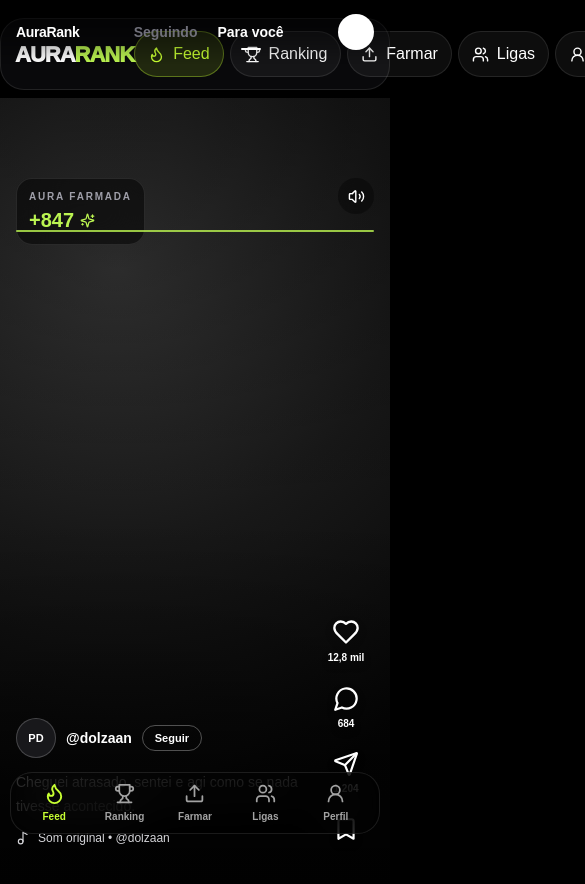
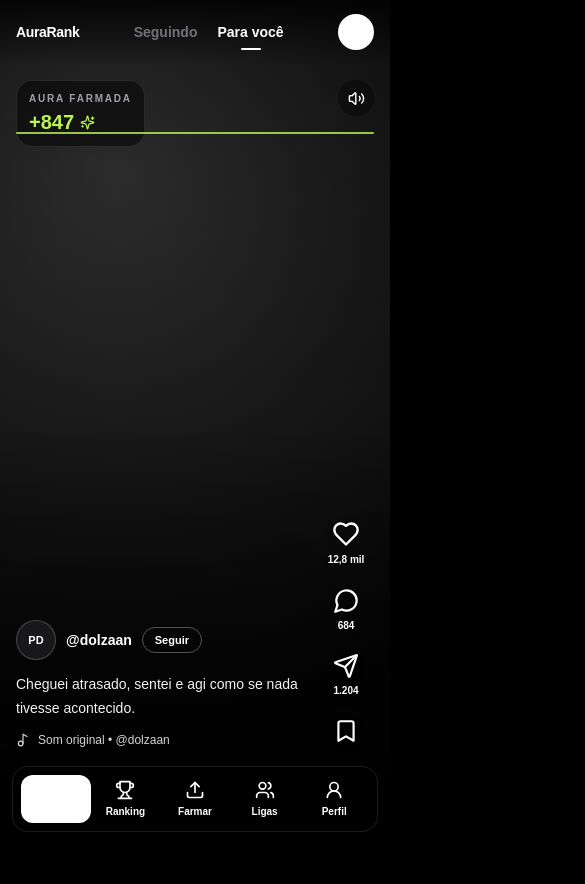
Before and after one commit to dolzaan/aura-rank, a Next.js app: page /feed in a window 390 px wide. Shown: the top 884 px of the page, 585 px wide, since content can reach past the window. Built offline with nearby package versions, Linux system fonts and the light colour scheme.

Commit message:
Make navigation responsive with Tailwind

```diff
--- a/src/components/nav.tsx
+++ b/src/components/nav.tsx
@@ -2,20 +2,49 @@
 
 import Link from "next/link";
 import { usePathname } from "next/navigation";
-import { Flame, Home, Trophy, Users, Upload, UserRound } from "lucide-react";
+import { Flame, Trophy, Users, Upload, UserRound } from "lucide-react";
+import { clsx } from "clsx";
 
-const links=[['Feed','/feed',Flame],['Ranking','/ranking',Trophy],['Farmar','/upload',Upload],['Ligas','/ligas',Users],['Perfil','/perfil/dolzaan',UserRound]] as const;
+const links = [
+  ["Feed", "/feed", Flame],
+  ["Ranking", "/ranking", Trophy],
+  ["Farmar", "/upload", Upload],
+  ["Ligas", "/ligas", Users],
+  ["Perfil", "/perfil/dolzaan", UserRound],
+] as const;
 
-export function Nav(){
-  const pathname=usePathname();
-  return <>
-    <nav className="panel desktop-only" style={{position:'sticky',top:18,zIndex:30,display:'flex',justifyContent:'space-between',alignItems:'center',padding:'12px 14px',marginBottom:26}}>
-      <Link href="/" style={{fontWeight:950,fontSize:22,letterSpacing:-1}}>AURA<span className="lime">RANK</span></Link>
-      <div style={{display:'flex',gap:6}}>{links.map(([label,href,Icon])=>{const active=pathname===href||pathname.startsWith(`${href}/`);return <Link key={href} href={href} className="btn-secondary" style={{padding:'10px 13px',borderRadius:999,background:active?'rgba(199,255,50,.13)':undefined,borderColor:active?'rgba(199,255,50,.35)':undefined,color:active?'var(--lime)':undefined}}><Icon size={17}/><span>{label}</span></Link>})}</div>
-      <div className="story-ring"><div className="story-inner" style={{width:38,height:38,fontWeight:900,fontSize:12}}>PD</div></div>
-    </nav>
-    <nav className="mobile-only glass" aria-label="Navegação principal" style={{position:'fixed',zIndex:50,left:10,right:10,bottom:10,borderRadius:22,padding:'9px 8px',display:'grid',gridTemplateColumns:'repeat(5,1fr)'}}>
-      {links.map(([label,href,Icon])=>{const active=pathname===href||pathname.startsWith(`${href}/`);return <Link key={href} href={href} aria-label={label} style={{display:'grid',placeItems:'center',gap:4,fontSize:10,fontWeight:800,color:active?'var(--lime)':'#a3a3a3'}}><Icon size={active?23:21}/><span>{label}</span></Link>})}
-    </nav>
-  </>;
+export function Nav() {
+  const pathname = usePathname();
+
+  return (
+    <>
+      <nav className="fixed inset-x-0 top-0 z-50 hidden border-b border-white/10 bg-black/80 backdrop-blur-xl md:block">
+        <div className="mx-auto flex h-16 max-w-6xl items-center justify-between px-6">
+          <Link href="/" className="text-lg font-black tracking-tight">AuraRank</Link>
+          <div className="flex items-center gap-1">
+            {links.map(([label, href, Icon]) => {
+              const active = pathname === href || pathname.startsWith(`${href}/`);
+              return (
+                <Link key={href} href={href} className={clsx("flex items-center gap-2 rounded-full px-4 py-2 text-sm font-semibold transition", active ? "bg-white text-black" : "text-zinc-400 hover:bg-white/5 hover:text-white")}>
+                  <Icon size={17} />{label}
+                </Link>
+              );
+            })}
+          </div>
+          <Link href="/perfil/dolzaan" aria-label="Abrir perfil" className="grid size-9 place-items-center rounded-full border border-white/15 bg-zinc-900 text-xs font-bold">PD</Link>
+        </div>
+      </nav>
+
+      <nav aria-label="Navegação principal mobile" className="fixed inset-x-3 bottom-[max(0.75rem,env(safe-area-inset-bottom))] z-50 grid grid-cols-5 rounded-2xl border border-white/10 bg-black/85 p-2 shadow-2xl shadow-black/60 backdrop-blur-xl md:hidden">
+        {links.map(([label, href, Icon]) => {
+          const active = pathname === href || pathname.startsWith(`${href}/`);
+          return (
+            <Link key={href} href={href} aria-label={label} className={clsx("flex min-h-12 flex-col items-center justify-center gap-1 rounded-xl text-[10px] font-semibold transition active:scale-95", active ? "bg-white text-black" : "text-zinc-400 active:bg-white/10")}>
+              <Icon size={20} strokeWidth={active ? 2.5 : 2} /><span>{label}</span>
+            </Link>
+          );
+        })}
+      </nav>
+    </>
+  );
 }
```
